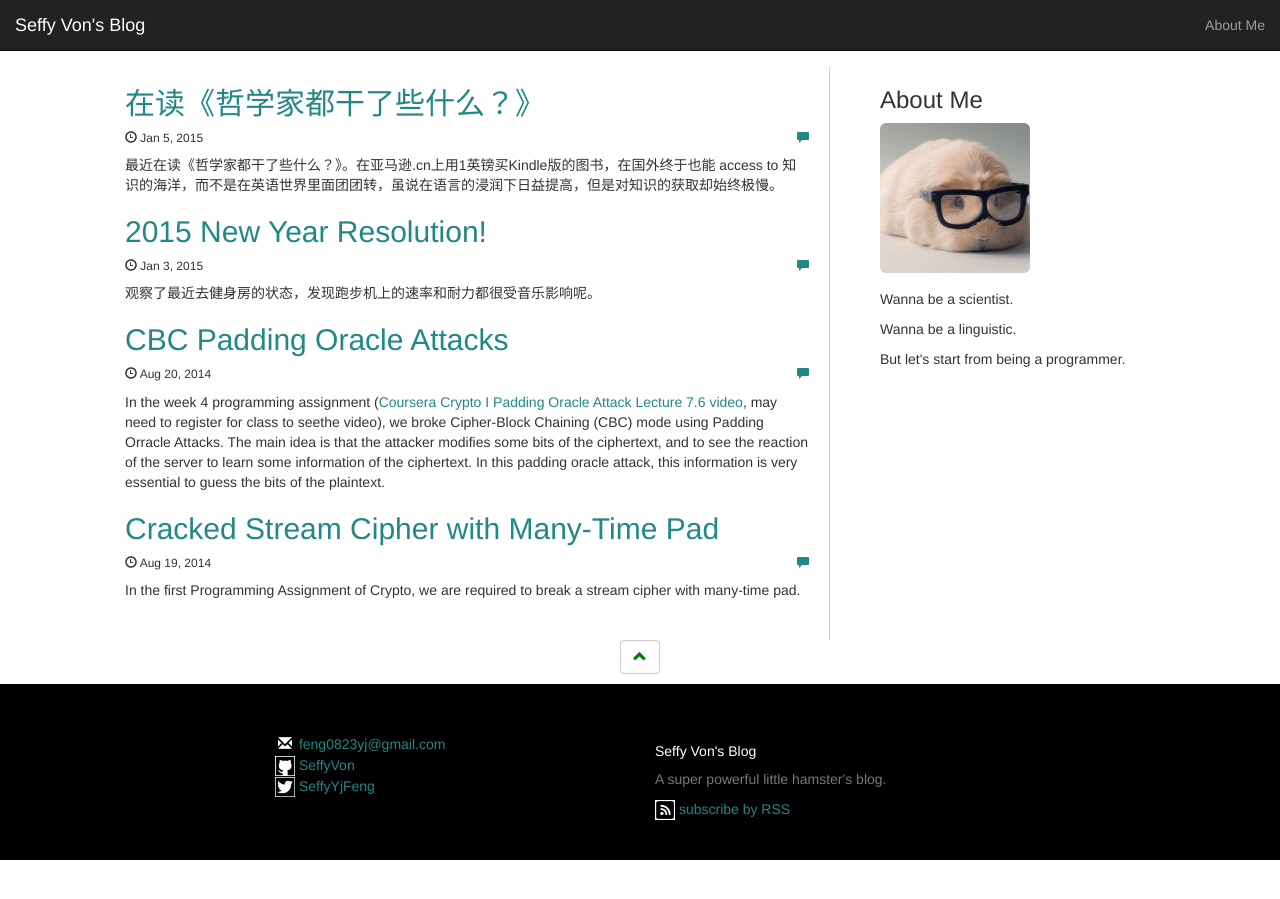
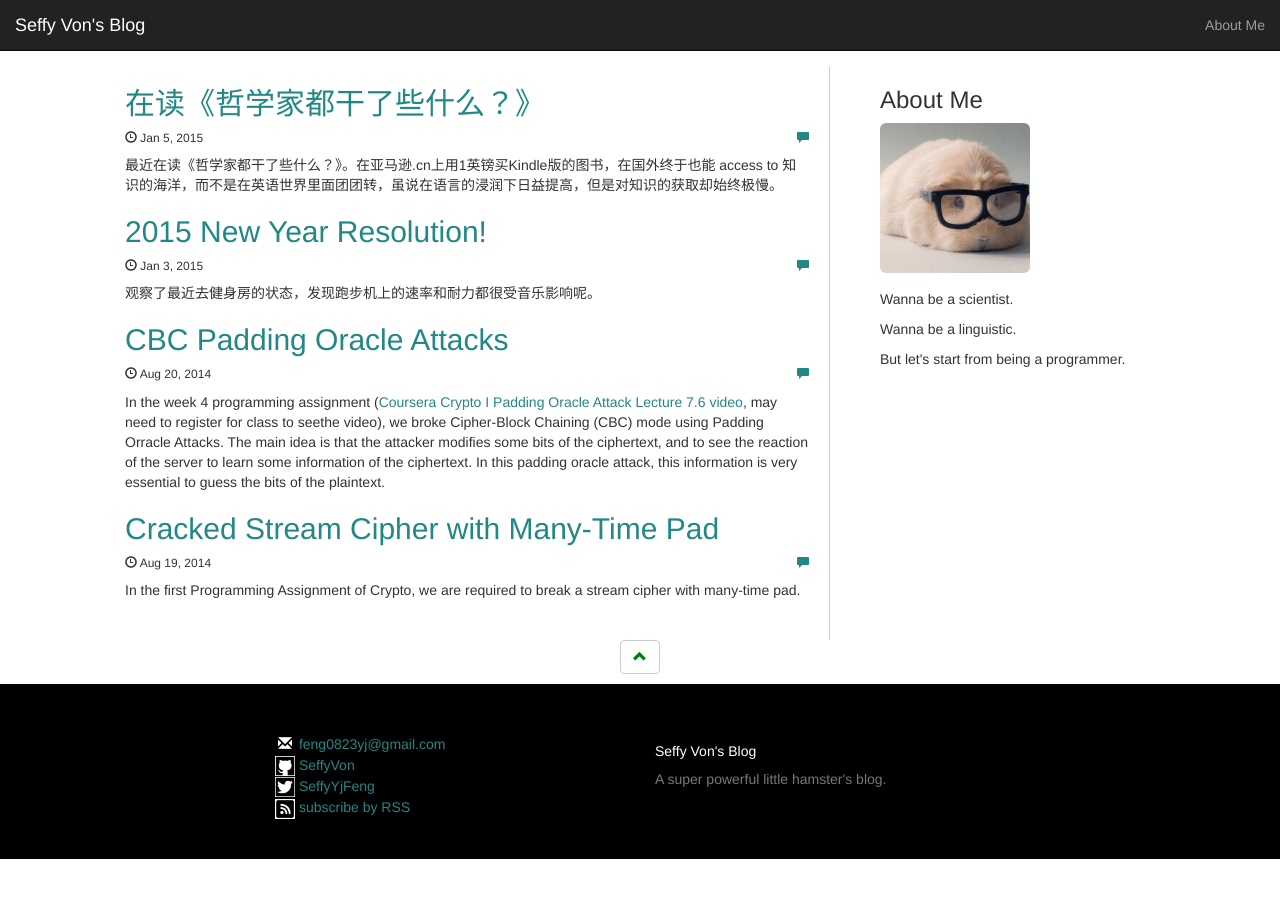
Before and after one commit to SeffyVon/SeffyVon.github.io, a Jekyll site: the page built from index.html, in a window 1280 px wide and 900 px high, scrolled down 613 px. Built offline with Jekyll 4.4.1, drawn with Linux system fonts in a browser that asks for light colours; nearby versions of some CDN libraries; comment, search, counter and statistics services are not loaded.

Commit message:
style update

```diff
--- a/_includes/footer.html
+++ b/_includes/footer.html
@@ -33,14 +33,15 @@
           </li>
      {% endif %}
 
+  <img src="{{ site.url }}/img/rss.png" width="20" height="20" style="background:white;"/>
+  <a href="{{ "/feed.xml" | prepend: site.baseurl }}">subscribe by RSS</a>
 	</div>
 
 
 	<div class="col-sm-6">
 	<h5> {{ site.title }} </h5>
 	<p class="text-muted">{{ site.description }}</p>
-  <img src="{{ site.url }}/img/rss.png" width="20" height="20" style="background:white;"/>
-  <a href="{{ "/feed.xml" | prepend: site.baseurl }}">subscribe by RSS</a>
+
 	</div>
 
 </div>
```
